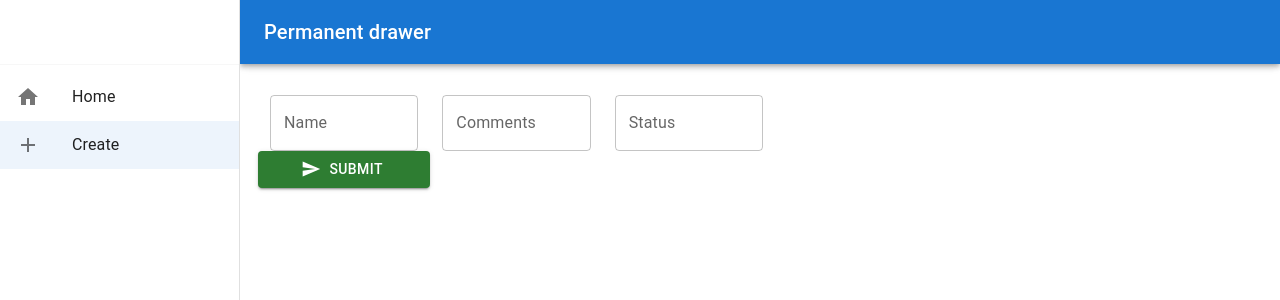
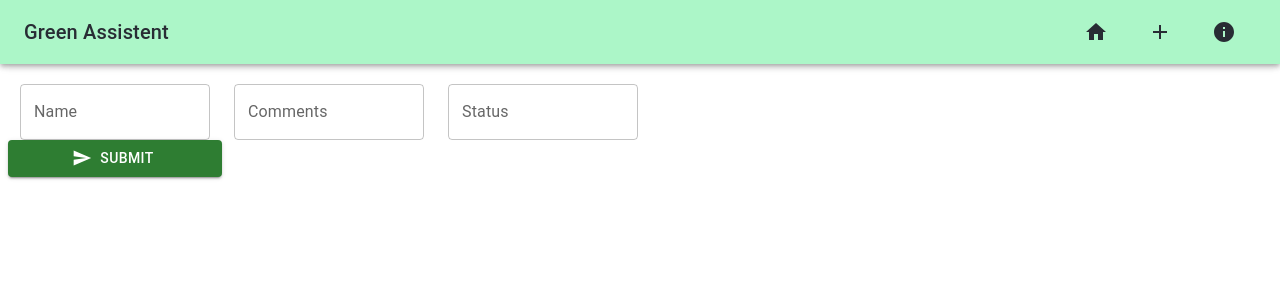
Before and after one commit to lukaskonietzka/DjangoReact, a React (Create React App) app in the folder frontend/: page /create in a window 1280 px wide. Shown: the top 300 px of the page. Built offline with nearby package versions, Linux system fonts and the light colour scheme.

Commit message:
edit Notification

```diff
--- a/frontend/src/Main.tsx
+++ b/frontend/src/Main.tsx
@@ -12,7 +12,7 @@ function Main(): ReactJSXElement {
   return (
     <div>
         <BrowserRouter>
-            <Navigation drawerWidth={240}/>
+            <Navigation position={'sticky'}/>
             <Notification/>
             <Routes>
                 <Route path={''} element={<Home/>}/>
--- a/frontend/src/styles/pages.css
+++ b/frontend/src/styles/pages.css
@@ -1,6 +1,6 @@
 
 .pages-content {
     background-color: white;
-    padding-top: 95px;
-    padding-left: 270px;
+    padding-top: 20px;
+    padding-left: 20px;
 }
--- a/frontend/src/ui_components/Navigation.tsx
+++ b/frontend/src/ui_components/Navigation.tsx
@@ -1,68 +1,51 @@
 import * as React from 'react';
-import Box from '@mui/material/Box';
-import Drawer from '@mui/material/Drawer';
-import CssBaseline from '@mui/material/CssBaseline';
 import AppBar from '@mui/material/AppBar';
 import Toolbar from '@mui/material/Toolbar';
-import List from '@mui/material/List';
 import Typography from '@mui/material/Typography';
-import Divider from '@mui/material/Divider';
-import ListItem from '@mui/material/ListItem';
-import ListItemButton from '@mui/material/ListItemButton';
-import ListItemIcon from '@mui/material/ListItemIcon';
-import ListItemText from '@mui/material/ListItemText';
 import HomeIcon from '@mui/icons-material/Home';
 import AddIcon from '@mui/icons-material/Add';
+import InfoIcon from '@mui/icons-material/Info';
 import {Link, useLocation} from "react-router-dom";
+import Button from '@mui/material/Button';
 
 
 interface NavigationProps {
-    page?: any,
-    drawerWidth: number
+    position: 'fixed' | 'absolute' | 'sticky' | 'static' | 'relative',
+
 }
+
 export const Navigation: React.FC<NavigationProps> = (props: NavigationProps) => {
     const location = useLocation();
     const path: string = location.pathname;
 
     return (
-    <Box sx={{ display: 'flex' }}>
-      <CssBaseline />
-      <AppBar
-        position="fixed"
-        sx={{ width: `calc(100% - ${props.drawerWidth}px)`, ml: `${props.drawerWidth}px` }}
-      >
+        <AppBar position={props.position} style={{backgroundColor: '#acf6c8', color: '#282c34'}}>
             <Toolbar>
-          <Typography variant="h6" noWrap component="div">
-            Permanent drawer
+                <Typography variant="h6" component="div" sx={{ flexGrow: 1 }}>
+                  Green Assistent
                 </Typography>
+                <Button
+                    title={'Home'}
+                    color="inherit"
+                    component={Link}
+                    to="/">
+                        <HomeIcon/>
+                </Button>
+                <Button
+                    title={'Create'}
+                    color="inherit"
+                    component={Link}
+                    to="/create">
+                        <AddIcon/>
+                </Button>
+                <Button
+                    title={'About'}
+                    color="inherit"
+                    component={Link}
+                    to="/contact">
+                        <InfoIcon/>
+                </Button>
             </Toolbar>
         </AppBar>
-      <Drawer
-        sx={{width: props.drawerWidth, flexShrink: 0, '& .MuiDrawer-paper': {width: props.drawerWidth, boxSizing: 'border-box',},}}
-        variant="permanent"
-        anchor="left"
-      >
-        <Toolbar />
-        <Divider />
-        <List>
-         <ListItem disablePadding>
-              <ListItemButton id={'button'} component={Link} to={''} selected={'' === path}>
-                <ListItemIcon>
-                  <HomeIcon/>
-                </ListItemIcon>
-                <ListItemText primary={'Home'}/>
-              </ListItemButton>
-            </ListItem>
-          <ListItem disablePadding>
-              <ListItemButton component={Link} to={'/create'} selected={'/create' === path}>
-                <ListItemIcon>
-                  <AddIcon/>
-                </ListItemIcon>
-                <ListItemText primary={'Create'}/>
-              </ListItemButton>
-            </ListItem>
-        </List>
-      </Drawer>
-    </Box>
     );
-}
+};
```
Lines whose indentation alone changed are shown as unchanged.
